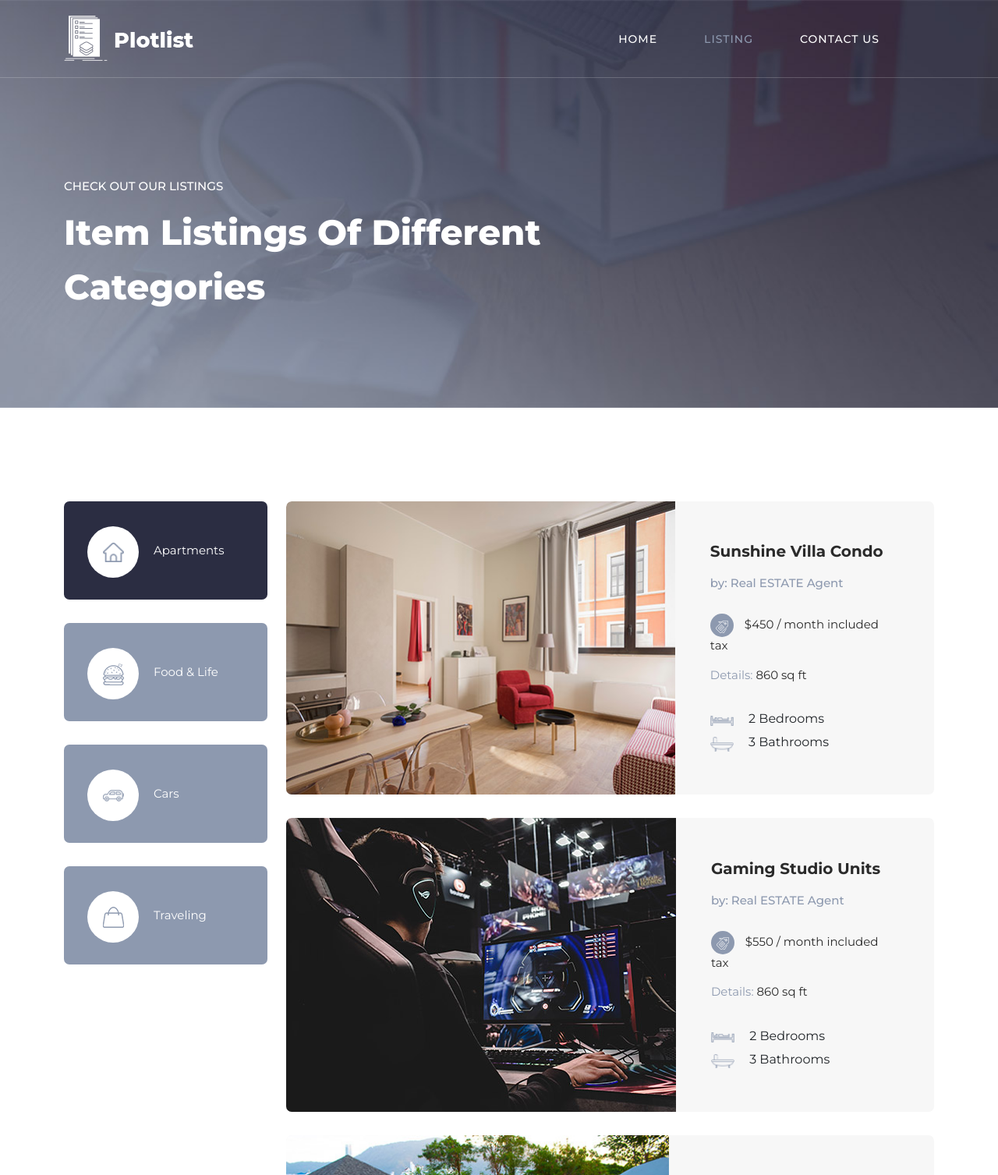
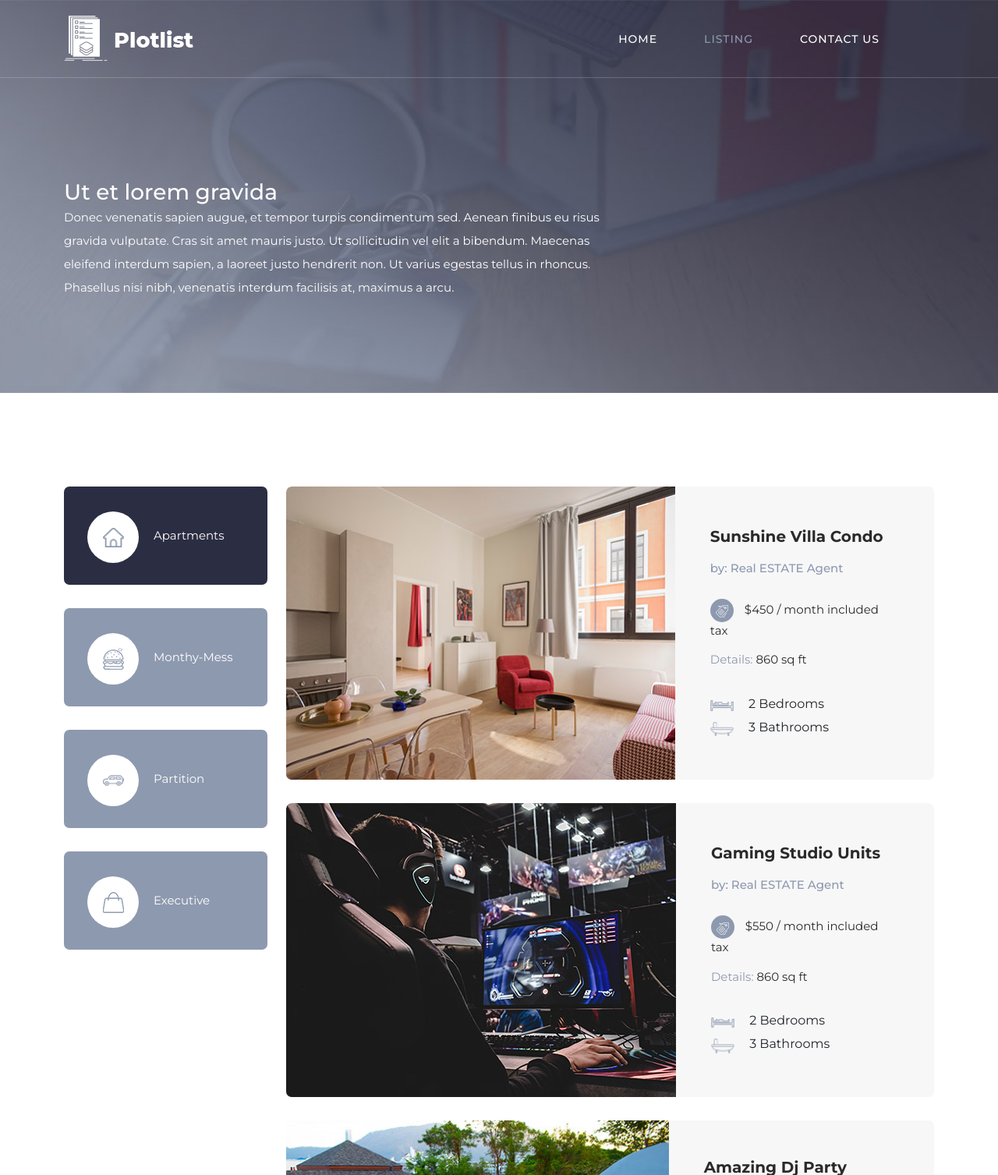
Before and after one commit to Nikhilgrao1/PGDemo, a plain HTML site: page listing.html in a window 1280 px wide. Shown: the top 1507 px of the page at 78% size. Drawn offline with Linux system fonts and the light colour scheme.

Commit message:
Listing Update

```diff
--- a/assets/css/templatemo-plot-listing.css
+++ b/assets/css/templatemo-plot-listing.css
@@ -1340,6 +1340,10 @@ Page Heading
   padding: 230px 0px 120px 0px;
   position: relative;
   overflow: hidden;
+}
+
+.page-heading h3,p{
+  color: #fff;
 }
 
 .page-heading .top-text {
--- a/listing.html
+++ b/listing.html
@@ -59,7 +59,6 @@ https://templatemo.com/tm-564-plot-listing
             <!-- ***** Menu Start ***** -->
             <ul class="nav">
               <li><a href="index.html">Home</a></li>
-              <!-- <li><a href="category.html">Category</a></li> -->
               <li><a href="listing.html" class="active">Listing</a></li>
               <li><a href="contact.html">Contact Us</a></li>
               <li></li>
@@ -80,8 +79,8 @@ https://templatemo.com/tm-564-plot-listing
       <div class="row">
         <div class="col-lg-8">
           <div class="top-text header-text">
-            <h6>Check Out Our Listings</h6>
-            <h2>Item listings of Different Categories</h2>
+            <h3>Ut et lorem gravida</h3>
+            <p>Donec venenatis sapien augue, et tempor turpis condimentum sed. Aenean finibus eu risus gravida vulputate. Cras sit amet mauris justo. Ut sollicitudin vel elit a bibendum. Maecenas eleifend interdum sapien, a laoreet justo hendrerit non. Ut varius egestas tellus in rhoncus. Phasellus nisi nibh, venenatis interdum facilisis at, maximus a arcu. </p>
           </div>
         </div>
       </div>
@@ -106,19 +105,19 @@ https://templatemo.com/tm-564-plot-listing
                     <div>
                       <div class="thumb">
                         <span class="icon"><img src="assets/images/search-icon-02.png" alt=""></span>
-                        Food &amp; Life
+                        Monthy-Mess
                       </div>
                     </div>
                     <div>
                       <div class="thumb">
                         <span class="icon"><img src="assets/images/search-icon-03.png" alt=""></span>
-                        Cars
+                        Partition Rooms
                       </div>
                     </div>
                     <div class="last-thumb">
                       <div class="thumb">
                         <span class="icon"><img src="assets/images/search-icon-04.png" alt=""></span>
-                        Traveling
+                        Executive Rooms
                       </div>
                     </div>
                   </div>
```
